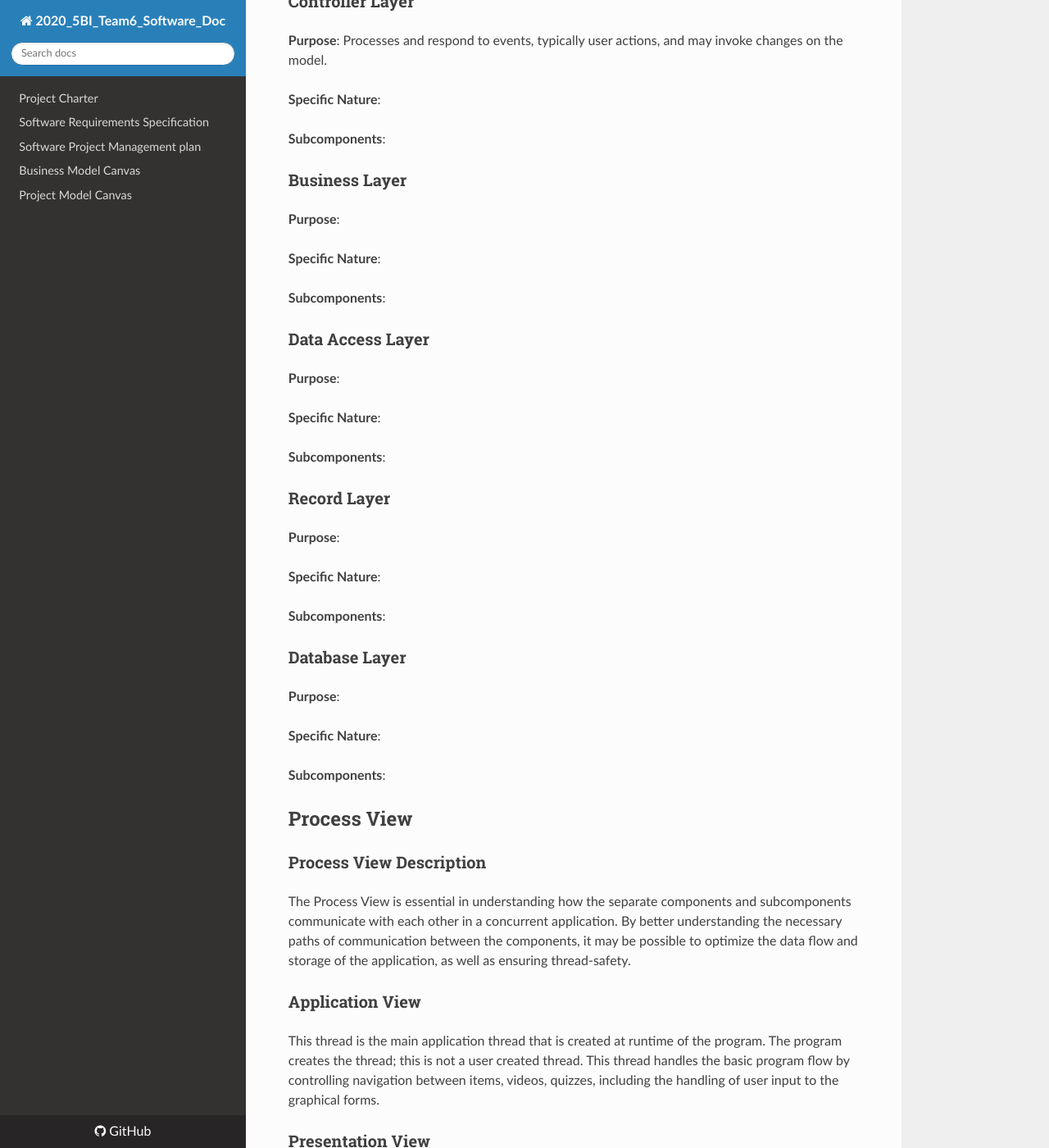
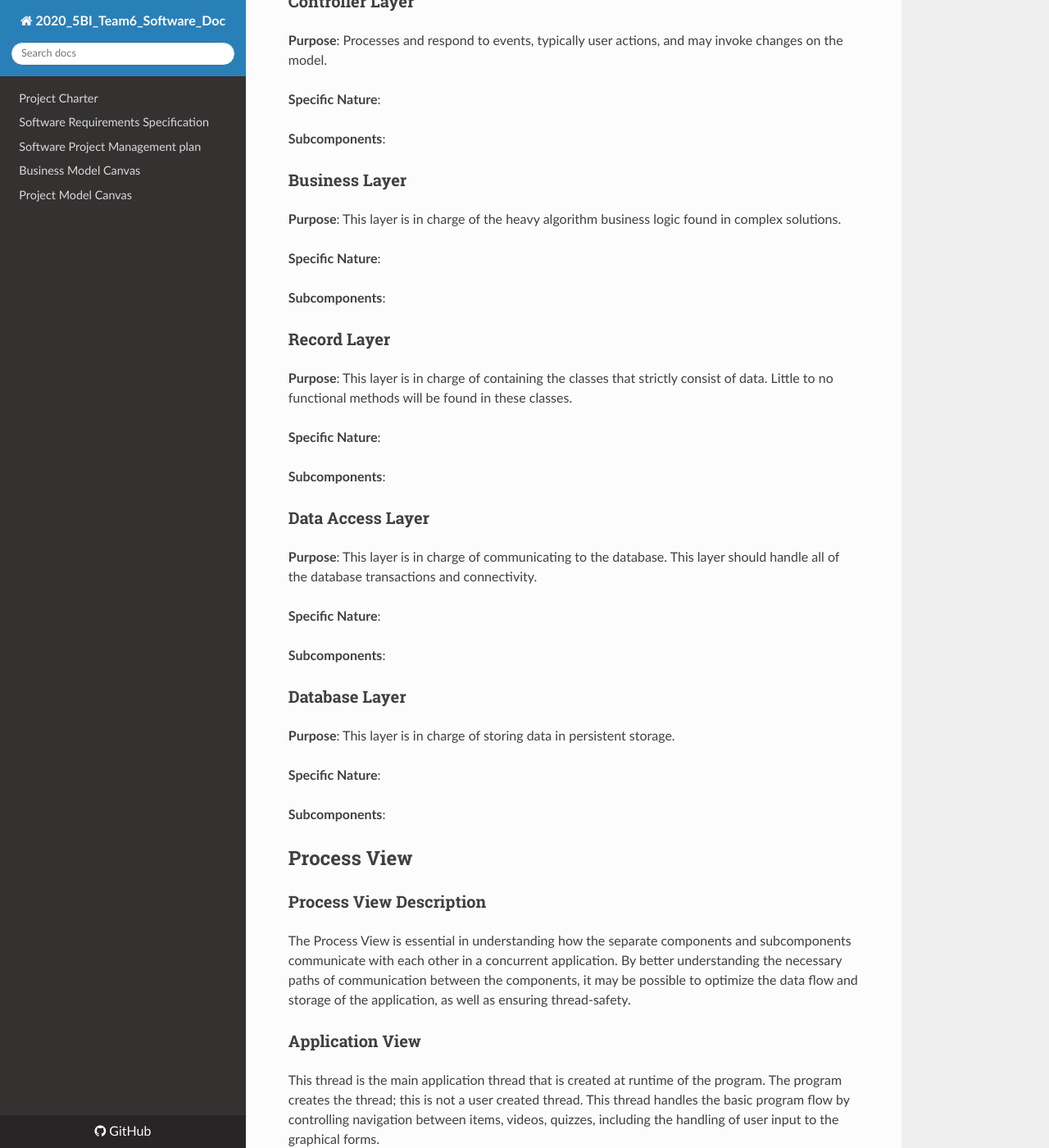
Before and after one commit to KilliKrate/Software-Documentation-G6, an MkDocs documentation site: the page built from docs/Architecture and Design/index.md, in a window 1280 px wide and 1400 px high, scrolled down 3858 px. Shown: the whole window at 82% size. Built offline with MkDocs 1.6.1, drawn with Linux system fonts in a browser that asks for light colours; nearby versions of some CDN libraries; some of the changed text lies outside the part shown.

Commit message:
Fixed bad order of items menu of Architecture and Design doc

```diff
--- a/docs/Architecture and Design/index.md
+++ b/docs/Architecture and Design/index.md
@@ -45,9 +45,9 @@ Group 6 is responsible for developing and maintaining this document.
 >>
 >> [Business Layer](#business-layer)
 >>
+>> [Record Layer](#record-layer)
+>>
 >> [Data Access Layer](#data-access-layer)
->>
->> [Record Layer](#record-layer)
 >>
 >> [Database Layer](#database-layer)
 >
@@ -103,7 +103,16 @@ The architecture system for the Lezioni alla Pari apllication is an n-tier appli
 
 ### Business Layer
 
-**Purpose**:
+**Purpose**: This layer is in charge of the heavy algorithm business logic found in complex solutions.
+
+**Specific Nature**:
+
+**Subcomponents**:
+
+### Record Layer
+
+**Purpose**: This layer is in charge of containing the classes that strictly consist of data.
+Little to no functional methods will be found in these classes.
 
 **Specific Nature**:
 
@@ -111,23 +120,16 @@ The architecture system for the Lezioni alla Pari apllication is an n-tier appli
 
 ### Data Access Layer
 
-**Purpose**:
+**Purpose**: This layer is in charge of communicating to the database. This layer should handle all of the database transactions and connectivity.
 
 **Specific Nature**:
 
 **Subcomponents**:
 
-### Record Layer
-
-**Purpose**:
-
-**Specific Nature**:
-
-**Subcomponents**:
 
 ### Database Layer
 
-**Purpose**:
+**Purpose**: This layer is in charge of storing data in persistent storage.
 
 **Specific Nature**:
 
```
